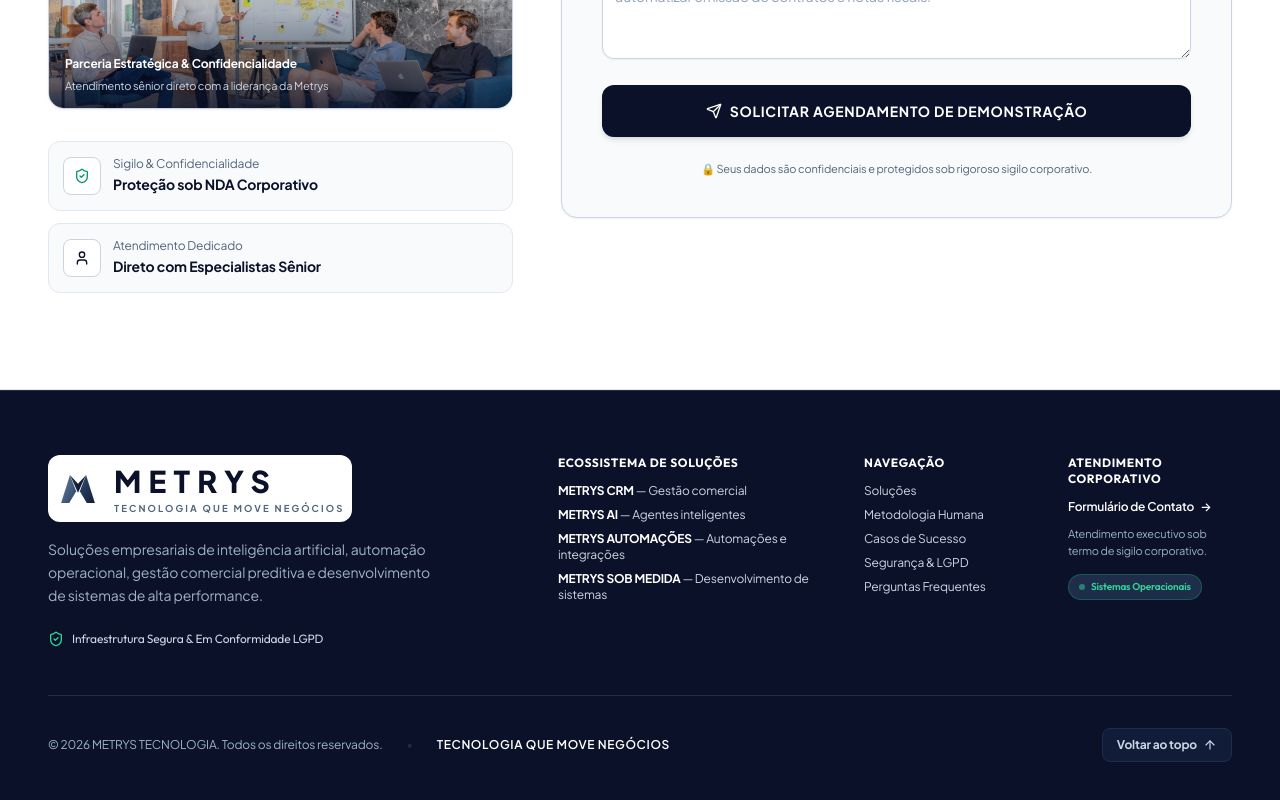
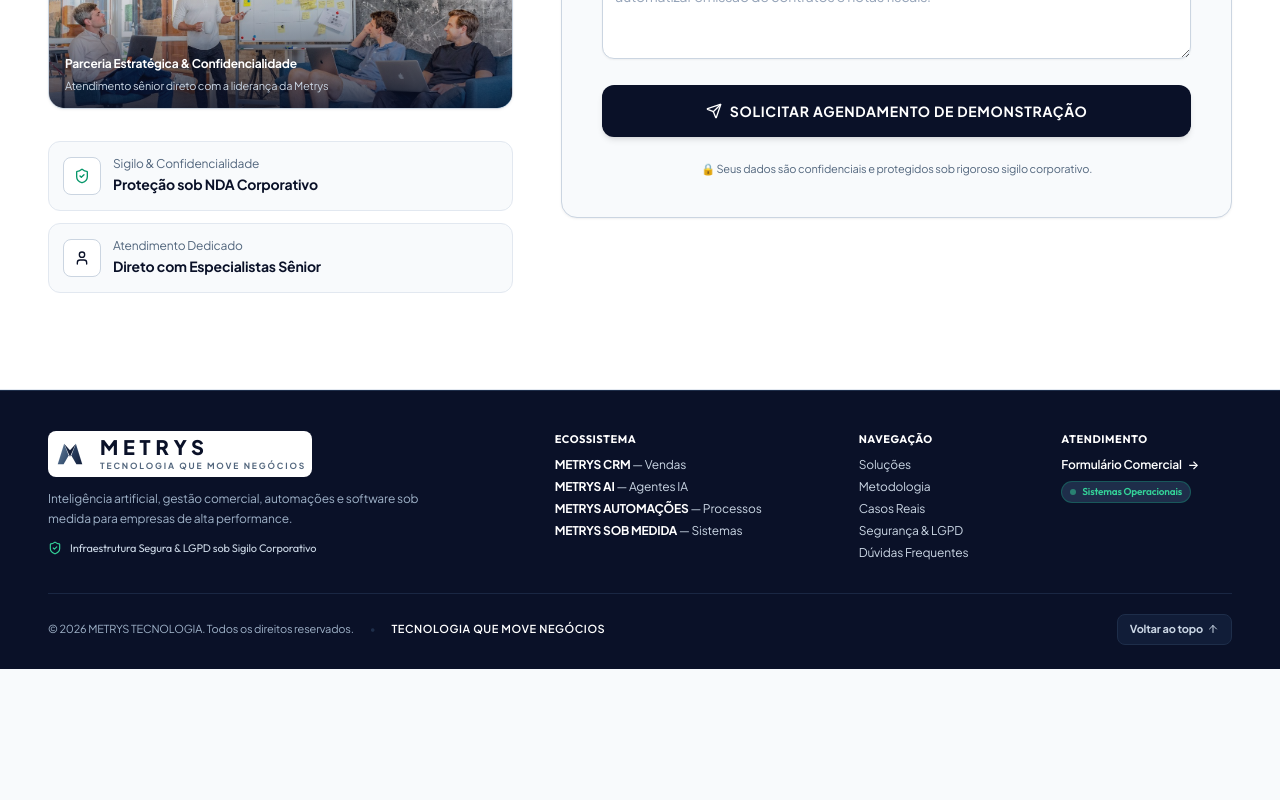
Before and after one commit to erictauzz-netizen/metrys-web, a React (Vite) app: page / in a window 1280 px wide. Shown: the part 8764-9564 px from the top of the page. After the commit the page ends 9433 px from the top, so only its background shows below. Built offline with nearby package versions, Linux system fonts and the light colour scheme.

Commit message:
style(footer): compactar e reduzir altura vertical do rodape para melhor proporcao em tela

```diff
--- a/src/components/Footer.tsx
+++ b/src/components/Footer.tsx
@@ -8,62 +8,63 @@
   };
 
   return (
-    <footer className="relative bg-[#0A1128] text-white pt-16 pb-12 text-left border-t border-[#1E2E4A]">
+    <footer className="relative bg-[#0A1128] text-white pt-10 pb-6 text-left border-t border-[#1E2E4A]">
       <div className="max-w-[1520px] 2xl:max-w-[1680px] mx-auto px-4 sm:px-8 lg:px-12">
 
-        <div className="grid grid-cols-1 md:grid-cols-2 lg:grid-cols-12 gap-10 pb-12 border-b border-[#1E2E4A]">
+        {/* Main Grid: Compact, proportional layout */}
+        <div className="grid grid-cols-1 md:grid-cols-2 lg:grid-cols-12 gap-8 pb-8 border-b border-[#1E2E4A]/80 items-start">
 
           {/* Brand Info (5 cols) */}
-          <div className="lg:col-span-5 space-y-4">
+          <div className="lg:col-span-5 space-y-3">
             <div className="flex items-center gap-3">
-              <div className="p-2 bg-white rounded-xl inline-block">
-                <MetrysLogo size="md" />
+              <div className="p-1.5 bg-white rounded-lg inline-block">
+                <MetrysLogo size="sm" />
               </div>
             </div>
-            <p className="text-sm text-[#9FB2C8] max-w-sm leading-relaxed mt-3">
-              Soluções empresariais de inteligência artificial, automação operacional, gestão comercial preditiva e desenvolvimento de sistemas de alta performance.
+            <p className="text-xs text-[#9FB2C8] max-w-sm leading-relaxed">
+              Inteligência artificial, gestão comercial, automações e software sob medida para empresas de alta performance.
             </p>
-            <div className="flex items-center gap-2 text-xs font-display text-[#CBD7E5] pt-2">
-              <ShieldCheck className="w-4 h-4 text-emerald-400" />
-              <span>Infraestrutura Segura & Em Conformidade LGPD</span>
+            <div className="flex items-center gap-2 text-[11px] font-display text-[#CBD7E5]">
+              <ShieldCheck className="w-3.5 h-3.5 text-emerald-400 flex-shrink-0" />
+              <span>Infraestrutura Segura & LGPD sob Sigilo Corporativo</span>
             </div>
           </div>
 
           {/* Solutions Links (3 cols) */}
-          <div className="lg:col-span-3 space-y-3">
-            <h4 className="text-xs font-display font-bold text-white uppercase tracking-wider">
-              Ecossistema de Soluções
+          <div className="lg:col-span-3 space-y-2.5">
+            <h4 className="text-[11px] font-display font-bold text-white uppercase tracking-wider">
+              Ecossistema
             </h4>
-            <ul className="space-y-2 text-xs text-[#CBD7E5]">
+            <ul className="space-y-1.5 text-xs text-[#CBD7E5]">
               <li>
                 <a href="#solucoes" className="hover:text-white transition-colors">
-                  <strong className="text-white">METRYS CRM</strong> — Gestão comercial
+                  <strong className="text-white">METRYS CRM</strong> — Vendas
                 </a>
               </li>
               <li>
                 <a href="#solucoes" className="hover:text-white transition-colors">
-                  <strong className="text-white">METRYS AI</strong> — Agentes inteligentes
+                  <strong className="text-white">METRYS AI</strong> — Agentes IA
                 </a>
               </li>
               <li>
                 <a href="#solucoes" className="hover:text-white transition-colors">
-                  <strong className="text-white">METRYS AUTOMAÇÕES</strong> — Automações e integrações
+                  <strong className="text-white">METRYS AUTOMAÇÕES</strong> — Processos
                 </a>
               </li>
               <li>
                 <a href="#solucoes" className="hover:text-white transition-colors">
-                  <strong className="text-white">METRYS SOB MEDIDA</strong> — Desenvolvimento de sistemas
+                  <strong className="text-white">METRYS SOB MEDIDA</strong> — Sistemas
                 </a>
               </li>
             </ul>
           </div>
 
           {/* Navigation Links (2 cols) */}
-          <div className="lg:col-span-2 space-y-3">
-            <h4 className="text-xs font-display font-bold text-white uppercase tracking-wider">
+          <div className="lg:col-span-2 space-y-2.5">
+            <h4 className="text-[11px] font-display font-bold text-white uppercase tracking-wider">
               Navegação
             </h4>
-            <ul className="space-y-2 text-xs text-[#CBD7E5]">
+            <ul className="space-y-1.5 text-xs text-[#CBD7E5]">
               <li>
                 <a href="#solucoes" className="hover:text-white transition-colors">
                   Soluções
@@ -71,12 +72,12 @@
               </li>
               <li>
                 <a href="#metodologia" className="hover:text-white transition-colors">
-                  Metodologia Humana
+                  Metodologia
                 </a>
               </li>
               <li>
                 <a href="#historias" className="hover:text-white transition-colors">
-                  Casos de Sucesso
+                  Casos Reais
                 </a>
               </li>
               <li>
@@ -86,32 +87,29 @@
               </li>
               <li>
                 <a href="#faq" className="hover:text-white transition-colors">
-                  Perguntas Frequentes
+                  Dúvidas Frequentes
                 </a>
               </li>
             </ul>
           </div>
 
-          {/* Contact & Status (2 cols) */}
-          <div className="lg:col-span-2 space-y-3">
-            <h4 className="text-xs font-display font-bold text-white uppercase tracking-wider">
-              Atendimento Corporativo
+          {/* Contact (2 cols) */}
+          <div className="lg:col-span-2 space-y-2.5">
+            <h4 className="text-[11px] font-display font-bold text-white uppercase tracking-wider">
+              Atendimento
             </h4>
-            <ul className="space-y-2.5 text-xs text-[#CBD7E5]">
+            <ul className="space-y-2 text-xs text-[#CBD7E5]">
               <li>
                 <a
                   href="#formulario"
                   className="inline-flex items-center gap-1.5 text-white font-semibold hover:text-[#CBD7E5] transition-colors"
                 >
-                  <span>Formulário de Contato</span>
+                  <span>Formulário Comercial</span>
                   <span>→</span>
                 </a>
               </li>
-              <li className="text-[#9FB2C8] text-[11px] leading-relaxed">
-                Atendimento executivo sob termo de sigilo corporativo.
-              </li>
-              <li className="pt-1">
-                <span className="inline-flex items-center gap-1.5 px-2.5 py-1 rounded-full bg-[#1E2E4A] text-emerald-400 border border-emerald-500/30 text-[10px] font-display font-semibold">
+              <li>
+                <span className="inline-flex items-center gap-1.5 px-2 py-0.5 rounded-full bg-[#1E2E4A] text-emerald-400 border border-emerald-500/30 text-[10px] font-display font-semibold">
                   <span className="w-1.5 h-1.5 rounded-full bg-emerald-400 animate-pulse" />
                   Sistemas Operacionais
                 </span>
@@ -121,9 +119,9 @@
 
         </div>
 
-        {/* Bottom Bar */}
-        <div className="pt-8 flex flex-col sm:flex-row items-center justify-between gap-4 text-xs text-[#9FB2C8]">
-          <div className="flex flex-col sm:flex-row items-center gap-2 sm:gap-6 text-center sm:text-left">
+        {/* Bottom Bar: Compact */}
+        <div className="pt-5 flex flex-col sm:flex-row items-center justify-between gap-3 text-[11px] text-[#9FB2C8]">
+          <div className="flex flex-col sm:flex-row items-center gap-2 sm:gap-4 text-center sm:text-left">
             <span>© {new Date().getFullYear()} METRYS TECNOLOGIA. Todos os direitos reservados.</span>
             <span className="hidden sm:inline text-[#1E2E4A]">•</span>
             <span className="font-semibold text-white tracking-wider">TECNOLOGIA QUE MOVE NEGÓCIOS</span>
@@ -131,10 +129,10 @@
 
           <button
             onClick={scrollToTop}
-            className="flex items-center gap-1.5 text-xs font-bold text-[#CBD7E5] hover:text-white bg-[#111D38] border border-[#1E2E4A] px-3.5 py-2 rounded-lg transition-colors"
+            className="flex items-center gap-1 text-[11px] font-bold text-[#CBD7E5] hover:text-white bg-[#111D38] border border-[#1E2E4A] px-3 py-1.5 rounded-lg transition-colors"
           >
             <span>Voltar ao topo</span>
-            <ArrowUp className="w-3.5 h-3.5" />
+            <ArrowUp className="w-3 h-3" />
           </button>
         </div>
 
```
